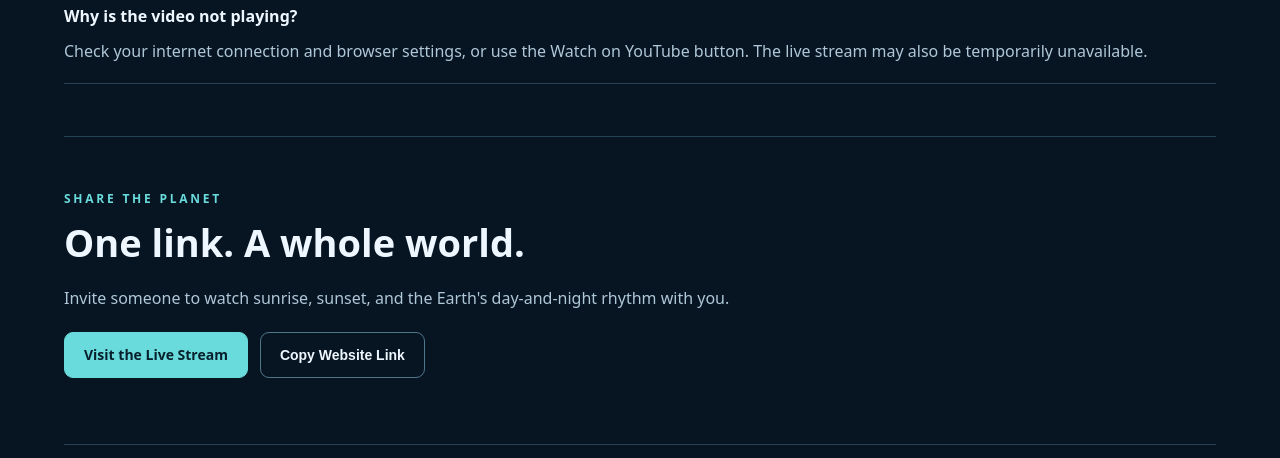
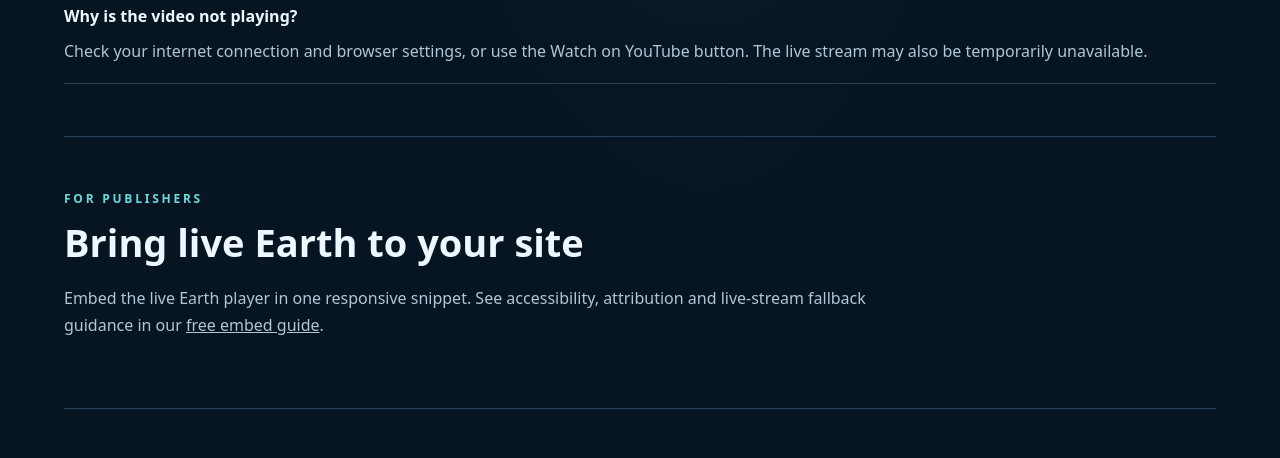
Before and after one commit to ERN-inc/earth-right-now, a plain HTML site: page index.html in a window 1280 px wide. Shown: the part 2675-3133 px from the top of the page. Drawn offline with Linux system fonts and the light colour scheme.

Commit message:
Link publisher embed guide from homepage without changing player

```diff
--- a/index.html
+++ b/index.html
@@ -37,6 +37,7 @@
 <section class="section" id="experience"><div class="eyebrow">A PLANET IN MOTION</div><h2>One Earth. Endless Moments.</h2><p class="intro">EARTH RIGHT NOW brings the planet into focus with a continuous live Earth visualization. Discover sunrise and sunset around the world, city news moments, and changing daylight across 286 cities. Leave the free online Earth screensaver open as a calming desktop backdrop or watch the rhythm of the planet.</p><div class="cards"><article class="card"><div class="icon">🌅</div><h3>Sunrise Around the World</h3><p>Follow the transition from night to day as sunrise reaches different places on Earth.</p></article><article class="card"><div class="icon">🌇</div><h3>Sunset &amp; Nightfall</h3><p>Watch the changing day-and-night boundary and the arrival of evening across the planet.</p></article><article class="card"><div class="icon">🌍</div><h3>Free Earth Screensaver</h3><p>Turn your browser into a window on the world, whether you're working, studying, or relaxing.</p></article></div></section>
 <section class="section" id="about"><div class="two"><div><div class="eyebrow">ABOUT THE PROJECT</div><h2>EARTH RIGHT NOW</h2><p class="intro">EARTH RIGHT NOW (ERN) is a 24/7 live Earth visualization and free browser-based screensaver. The broadcast follows changing daylight across the planet and features location-based sunrise and sunset moments, city news, and visual scenes associated with 286 cities worldwide.</p><p class="intro">This is a visual simulation and online broadcast, not a live satellite camera feed. Events, imagery, weather, and city information shown in the stream may vary over time and are not guaranteed to be available for every city or moment.</p></div><div class="card"><h3>Make Earth your background</h3><p>Open the live player, select Full Screen, and enjoy the Earth view on your monitor. For uninterrupted viewing, keep your device awake and your internet connection active.</p><div style="margin-top:22px"><a class="button" href="#live">Watch Earth Live</a></div></div></div></section>
 <section class="section" id="faq"><div class="eyebrow">QUICK ANSWERS</div><h2>Frequently Asked Questions</h2><div class="faq"><h3>Is EARTH RIGHT NOW free?</h3><p>Yes. You can watch the embedded live stream on this website for free.</p></div><div class="faq"><h3>Is this a real-time satellite camera?</h3><p>No. ERN is an Earth visualization and live broadcast experience, not a direct satellite camera feed.</p></div><div class="faq"><h3>Can I use it as a desktop screensaver?</h3><p>You can use the full-screen browser player as a screensaver-like display. It does not install or replace your operating system's screensaver.</p></div><div class="faq"><h3>Why is the video not playing?</h3><p>Check your internet connection and browser settings, or use the Watch on YouTube button. The live stream may also be temporarily unavailable.</p></div></section>
+<section class="section"><div class="eyebrow">FOR PUBLISHERS</div><h2>Bring live Earth to your site</h2><p class="intro">Embed the live Earth player in one responsive snippet. See accessibility, attribution and live-stream fallback guidance in our <a href="./embed-guide.html">free embed guide</a>.</p></section>
 <section class="section"><div class="eyebrow">SHARE THE PLANET</div><h2>One link. A whole world.</h2><p class="intro">Invite someone to watch sunrise, sunset, and the Earth's day-and-night rhythm with you.</p><div class="actions" style="justify-content:flex-start"><a class="button" id="visit-live-link" href="https://www.youtube.com/watch?v=BmgRaSxWcpU" target="_blank" rel="noopener noreferrer">Visit the Live Stream</a><button class="button alt" id="copy-link" type="button">Copy Website Link</button></div></section>
 </main><footer><div class="footer-row"><span>© EARTH RIGHT NOW · Your Window to a Living Planet</span><span>Earth visualization · Live broadcast · Free online screensaver</span></div><div class="lang"><span>Earth Live</span><span>Live Earth Screensaver</span><span>Sunrise &amp; Sunset</span></div></footer></div>
 <script>
```
